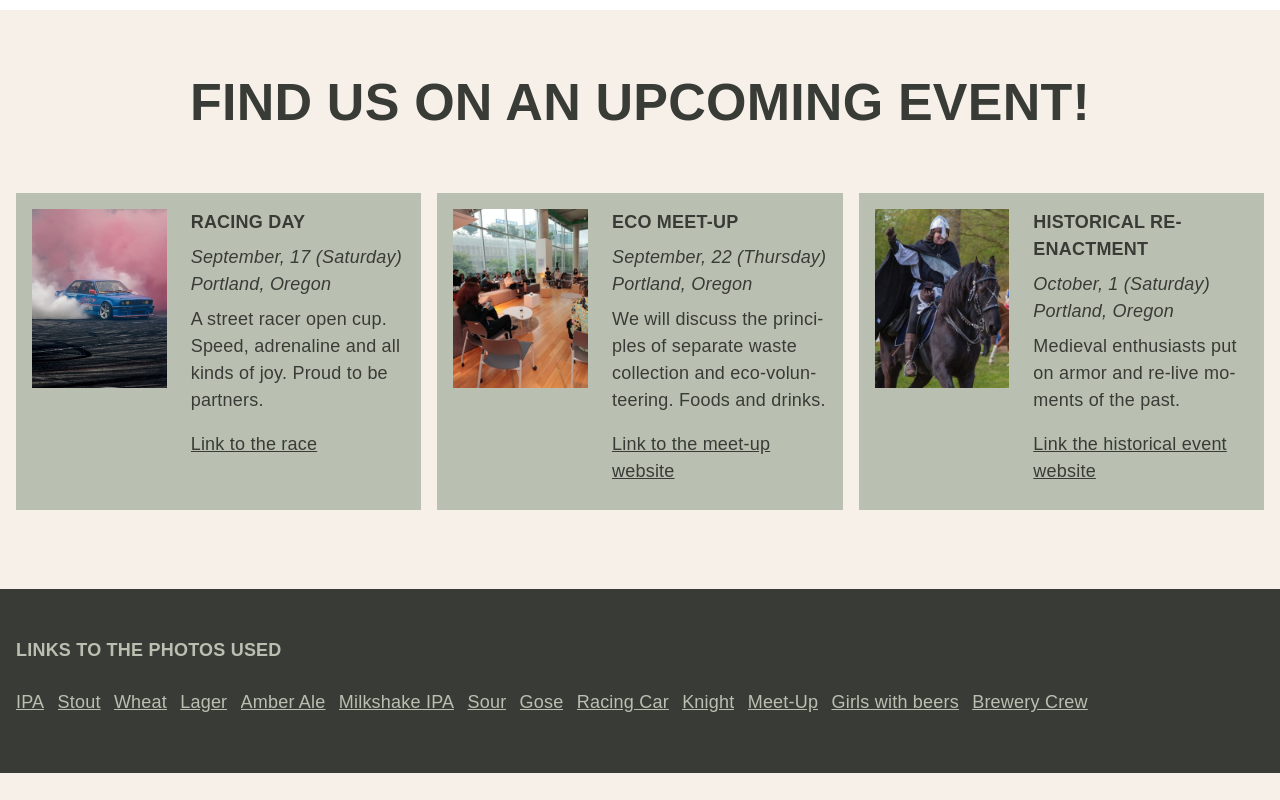
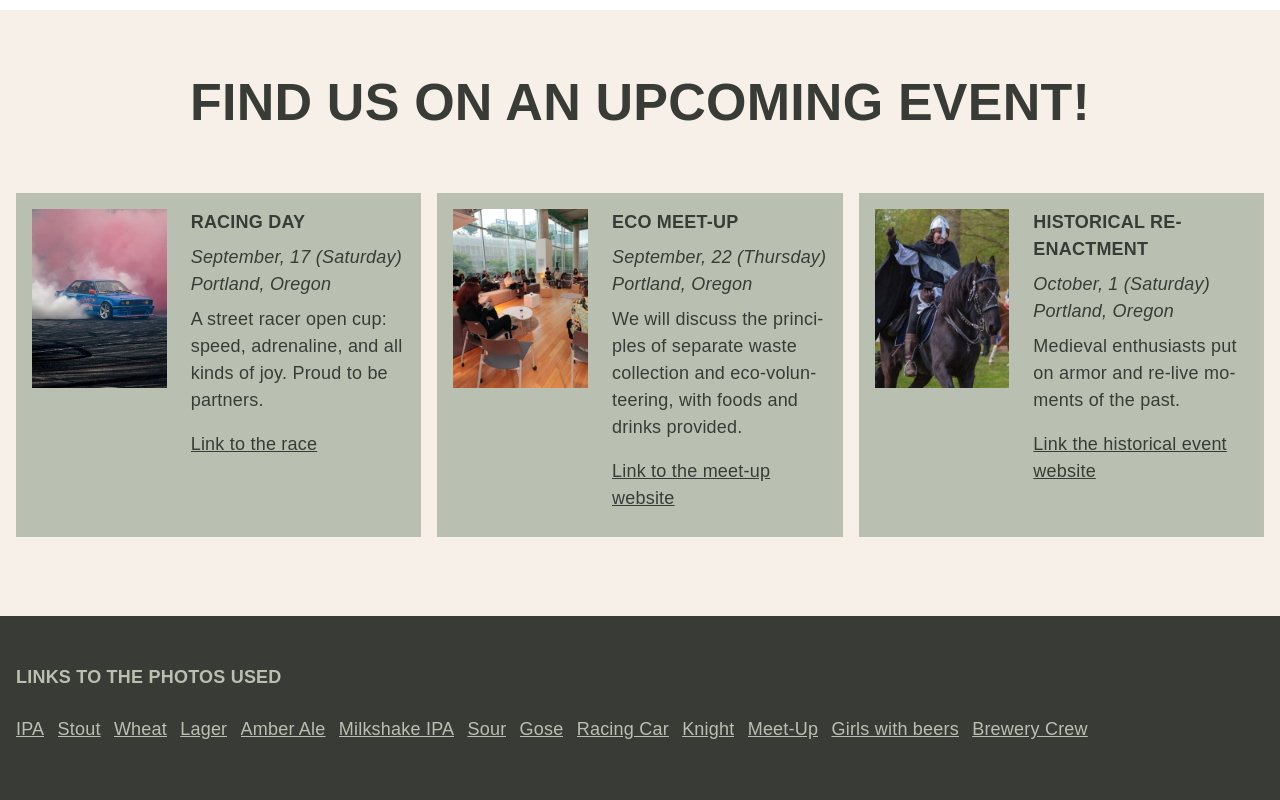
Before and after one commit to zverolen/project-business-site, a website built with Vite: page index.html in a window 1280 px wide. Shown: the part 2436-3236 px from the top of the page. Before the commit the page ends 3209 px from the top, so only its background shows below. Built offline with nearby package versions, Linux system fonts and the light colour scheme.

Commit message:
Update content

```diff
--- a/index.html
+++ b/index.html
@@ -396,7 +396,7 @@
                   <p>September, 17 (Saturday)</p>
                   <p>Portland, Oregon</p>
                 </div>
-                <p>A street racer open cup. Speed, adrenaline and all kinds of joy. Proud to be partners.</p>
+                <p>A street racer open cup: speed, adrenaline, and all kinds of joy. Proud to be partners.</p>
                 <a href="#">Link to the race</a>
               </div>
             </li>
@@ -427,7 +427,7 @@
                   <p>September, 22 (Thursday)</p>
                   <p>Portland, Oregon</p>
                 </div>
-                <p>We will discuss the principles of separate waste collection and eco-volunteering. Foods and drinks.</p>
+                <p>We will discuss the principles of separate waste collection and eco-volunteering, with foods and drinks provided.</p>
                 <a href="#">Link to the meet-up website</a>
               </div>
             </li>
```
